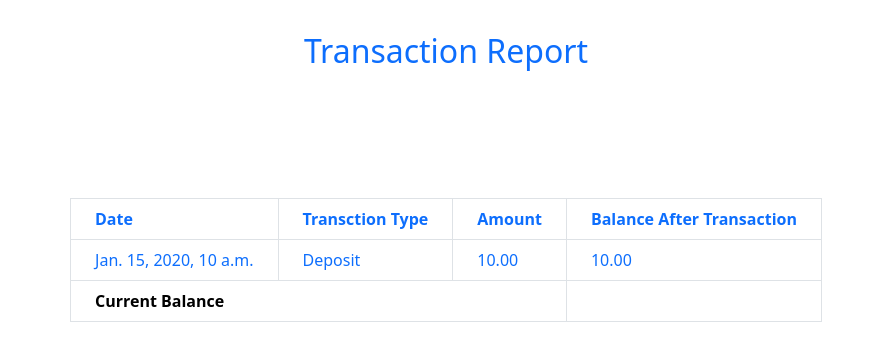
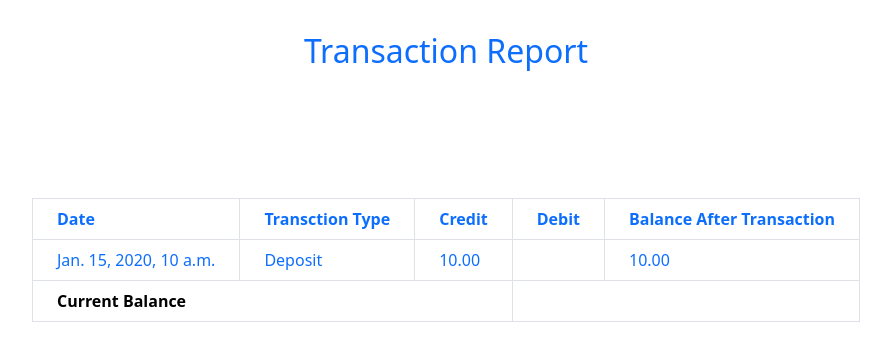
Before and after one commit to jagratirathod/Project-for-Bank-mangement, a Django app: page /bank_app/report/ in a window 1280 px wide. Shown: the part 104-465 px from the top of the page, without its empty margins (194-1085 px from the left). Run offline with Django 4.2, Linux system fonts and the light colour scheme; a user stored in the database is signed in; tables that the repository leaves empty hold one stand-in row (values such as "Sample post").

Commit message:
Show Credit and Debit entry in separate columns

```diff
--- a/bank_app/templates/report.html
+++ b/bank_app/templates/report.html
@@ -12,16 +12,22 @@
         <tr>
           <th class=" border border-black px-4 py-2">Date</th>
           <th class=" border border-black px-4 py-2" >Transction Type</th>
-          <th class=" border border-black px-4 py-2">Amount</th>
+          <th class=" border border-black px-4 py-2">Credit</th>
+          <th class=" border border-black px-4 py-2">Debit</th>
           <th class=" border border-black px-4 py-2">Balance After Transaction</th>
         </tr> <br><br>
-
 
         {% for report in tran_report %}
         <tr>
           <td class=" border border-black px-4 py-2">{{report.current_time}}</td>
           <td class=" border border-black px-4 py-2">{{report.transction_type}}</td>
-          <td class=" border border-black px-4 py-2">{{report.amount}}</td>
+          {% if report.transction_type == 'Deposit' %}
+            <td class=" border border-black px-4 py-2">{{report.amount}}</td>
+            <td class="border border-black px-4 py-2"></td>
+          {% else %}
+          <td class="border border-black px-4 py-2"></td>
+          <td class="border border-black px-4 py-2">{{ report.amount }}</td>
+          {% endif %}
           <td class=" border border-black px-4 py-2">{{report.balance_after_transaction}}</td>
         </tr> <br>
         {% endfor %}
```
